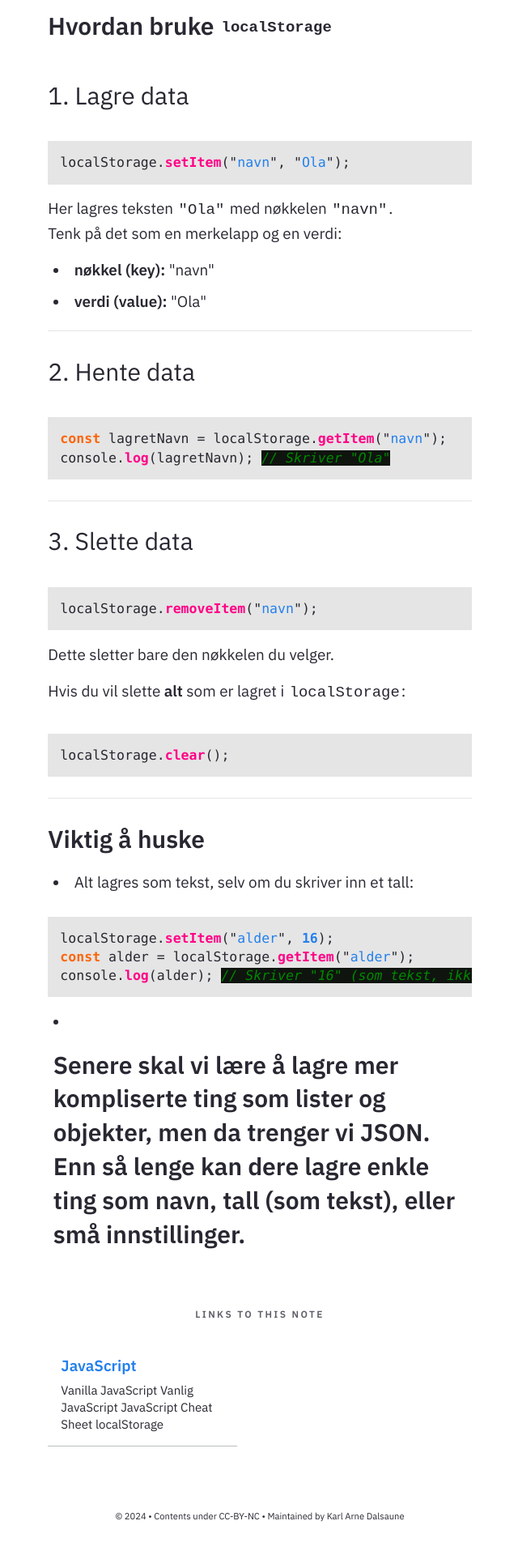
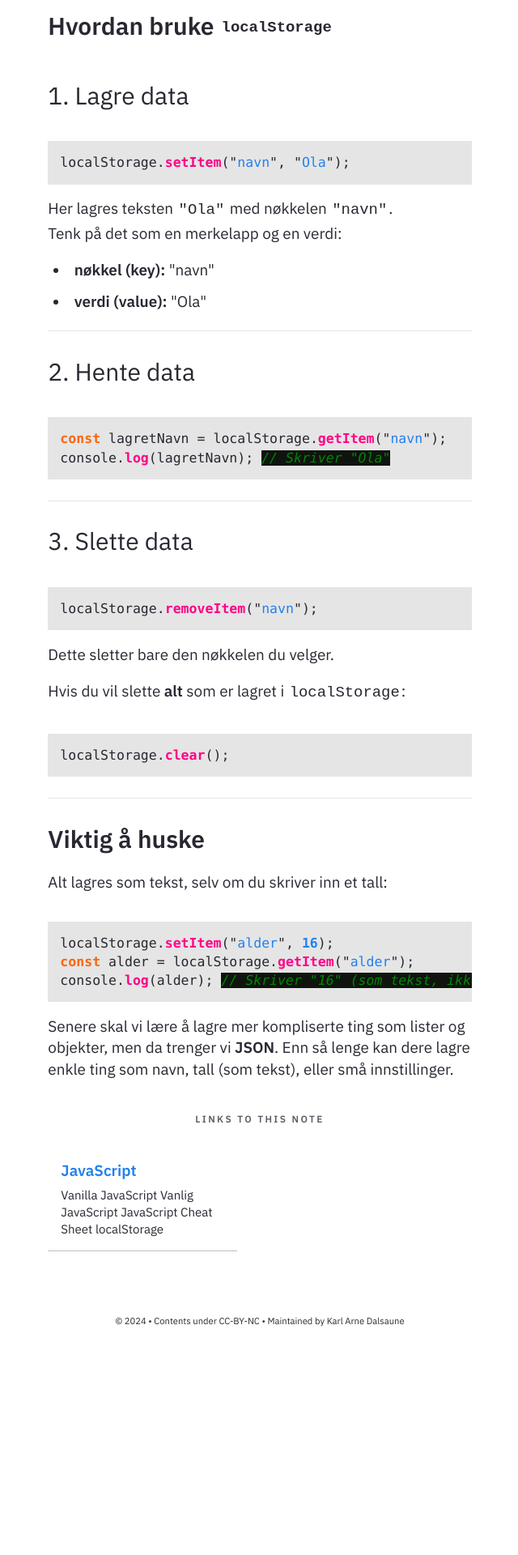
Before and after one commit to Cha-IM/cha-im.github.io, a Jekyll site: the page built from _notes/Public/Utvikling/JavaScript/Vanilla JavaScript/localStorage.md, in a window 1280 px wide. Shown: the part 855-2775 px from the top of the page at 81% size, without its empty margins (319-959 px from the left). Built offline with Jekyll 4.4.1, drawn with Linux system fonts in a browser that asks for light colours; after the commit the page ends 2534 px from its top, so only the background shows below that.

Commit message:
TRFK-811339 2025-9-23:13:8:4

````diff
--- a/_notes/Public/Utvikling/JavaScript/Vanilla JavaScript/localStorage.md
+++ b/_notes/Public/Utvikling/JavaScript/Vanilla JavaScript/localStorage.md
@@ -67,7 +67,7 @@ localStorage.clear();
 
 ## Viktig å huske
 
-- Alt lagres som tekst, selv om du skriver inn et tall:
+Alt lagres som tekst, selv om du skriver inn et tall:
 
 ```js
 localStorage.setItem("alder", 16);
@@ -75,5 +75,4 @@ const alder = localStorage.getItem("alder");
 console.log(alder); // Skriver "16" (som tekst, ikke tall)
 ```
 
-- Senere skal vi lære å lagre mer kompliserte ting som lister og objekter, men da trenger vi **JSON**. Enn så lenge kan dere lagre enkle ting som navn, tall (som tekst), eller små innstillinger.
----
+ Senere skal vi lære å lagre mer kompliserte ting som lister og objekter, men da trenger vi **JSON**. Enn så lenge kan dere lagre enkle ting som navn, tall (som tekst), eller små innstillinger.
````
